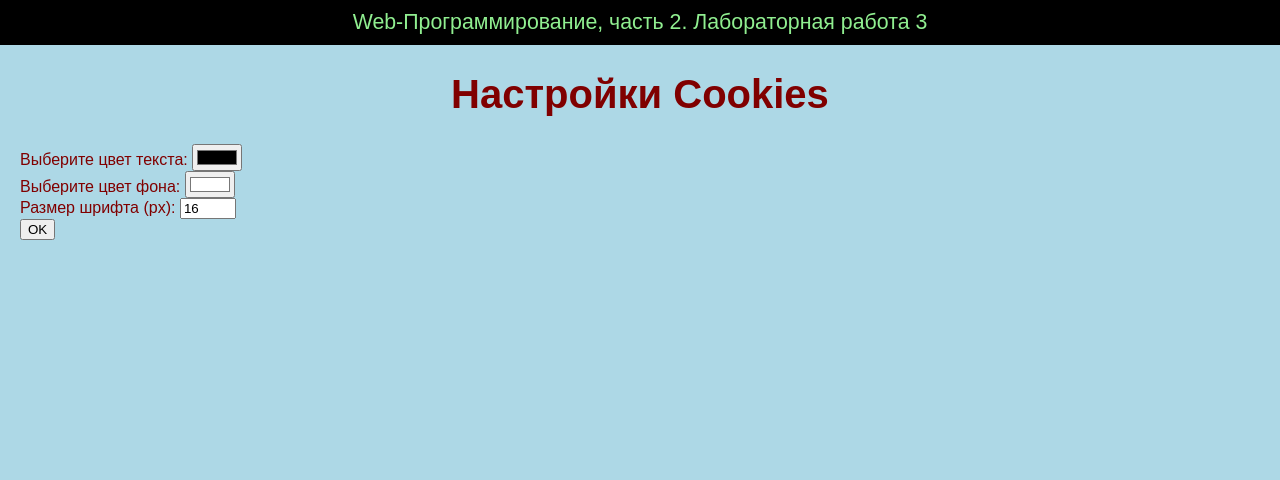
After one commit to yas1k/web-backend, a Flask app: page /lab3/settings in a window 1280 px wide. The commit adds this page. Shown: the top 480 px of the page. Run offline with Flask 3, Linux system fonts and the light colour scheme.

Commit message:
Настройка отображения

```diff
--- a/lab3.py
+++ b/lab3.py
@@ -61,3 +61,26 @@ def pay():
         price += 10
 
     return render_template('lab3/pay.html', price=price)
+
+@lab3.route('/lab3/settings')
+def settings():
+    # Считываем параметры из запроса
+    color = request.args.get('color')
+    background = request.args.get('background')
+    font_size = request.args.get('font_size')
+
+    # Если параметры переданы, сохраняем их в куки
+    if color or background or font_size:
+        resp = make_response(redirect('/lab3/settings'))
+        if color:
+            resp.set_cookie('color', color)
+        if background:
+            resp.set_cookie('background', background)
+        if font_size:
+            resp.set_cookie('font_size', font_size)
+        return resp
+
+    color = request.cookies.get('color')
+    background = request.cookies.get('background')
+    font_size = request.cookies.get('font_size')
+    return render_template('lab3/settings.html', color=color, background=background, font_size=font_size)
--- a/templates/base.html
+++ b/templates/base.html
@@ -8,6 +8,21 @@
         <link rel="shortcut icon" href="favicon.ico" type="image/x-icon">
         <link rel="icon" href="{{ url_for('static', filename='favicon-16x16.png') }}">
         <link rel="icon" href="{{ url_for('static', filename='favicon-32x32.png') }}">
+        <style>
+            body {
+                {% if request.cookies.get('color') %}
+                color: {{ request.cookies.get('color') }};
+                {% endif %}
+
+                {% if request.cookies.get('background') %}
+                background-color: {{ request.cookies.get('background') }};
+                {% endif %}
+
+                {% if request.cookies.get('font_size') %}
+                font-size: {{ request.cookies.get('font_size') }}px;
+                {% endif %}
+            }
+        </style>
     </head>
     <body>
         <header>
--- /dev/null
+++ b/templates/lab3/settings.html
@@ -0,0 +1,28 @@
+{% extends "base.html" %}
+
+{% block lab %}Лабораторная работа 3{% endblock %}
+
+{% block main %}
+    <h1>Настройки Cookies</h1>
+    <form method="get">
+        <div>
+            <label for="color">Выберите цвет текста:</label>
+            <input type="color" id="color" name="color" value="{{ color or '#000000' }}">
+        </div>
+
+        <div>
+            <label for="background">Выберите цвет фона:</label>
+            <input type="color" id="background" name="background" value="{{ background or '#ffffff' }}">
+        </div>
+
+        <div>
+            <label for="font_size">Размер шрифта (px):</label>
+            <input type="number" id="font_size" name="font_size" min="10" max="40" value="{{ font_size or 16 }}">
+        </div>
+
+        <div>
+            <button type="submit">OK</button>
+        </div>
+
+    </form>
+{% endblock %}
```
